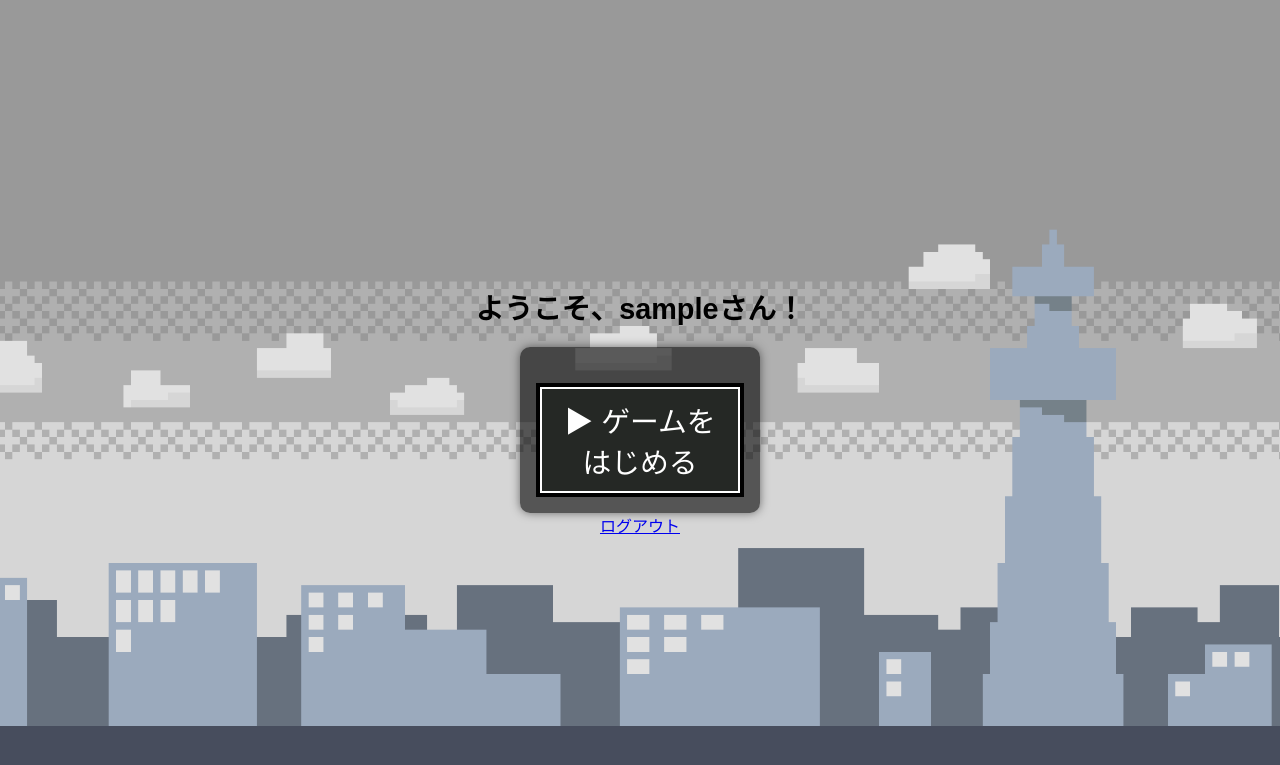
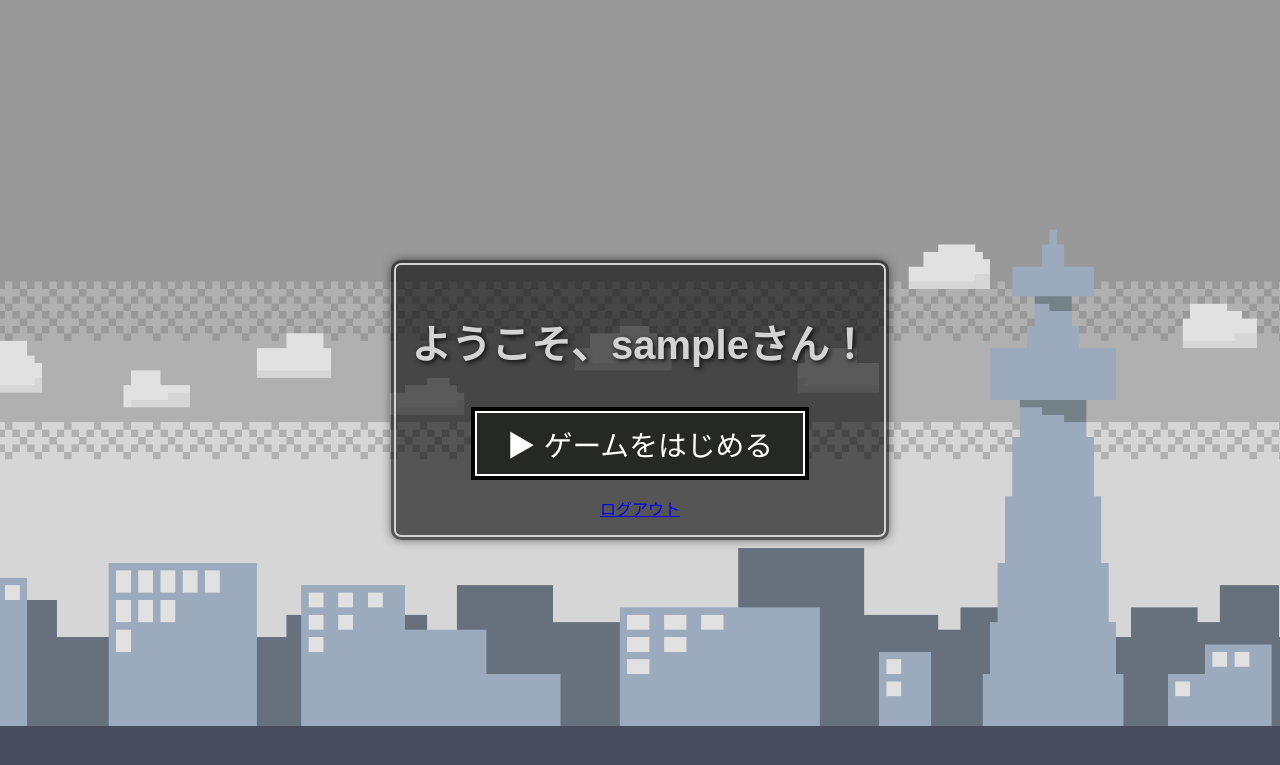
Before and after one commit to s1f10220290/game-development, a Flask app: page /home in a window 1280 px wide. Shown: the top 765 px of the page. Run offline with Flask 3, Linux system fonts and the light colour scheme; the visitor is signed in with stand-in values (Sample User, id 1); some web fonts are replaced.

Commit message:
home.htmlを修正

```diff
--- a/my_flask_app/static/styles/style.css
+++ b/my_flask_app/static/styles/home.css
@@ -50,6 +50,8 @@ form {
     padding: 20px;
     border-radius: 10px;
     box-shadow: 0 0 10px rgba(0, 0, 0, 0.5);
+    outline: 2px solid #d3d3d3;
+    outline-offset: -5px;
 }
 
 label {
@@ -70,8 +72,11 @@ input {
 }
 
 h2 {
-    font-size: 1.8em;
+    font-size: 2.5em;
+    color: #d3d3d3;
+    text-shadow: 2px 2px 5px rgba(0, 0, 0, 0.8);
     margin-bottom: 20px;
+    text-align: center;
 }
 
 button {
@@ -85,8 +90,9 @@ button {
     border-radius: 0;
     cursor: pointer;
     transition: transform 0.3s ease, background-color 0.3s ease;
-    width: 200px;
+    width: 330px;
     margin-top: 20px;
+    margin-bottom: 20px;
 }
 
 button:hover {
--- a/my_flask_app/templates/home.html
+++ b/my_flask_app/templates/home.html
@@ -3,18 +3,20 @@
 <head>
     <meta charset="UTF-8">
     <title>ホーム画面</title>
-    <link rel="stylesheet" type="text/css" href="../static/styles/style.css">
+    <link rel="stylesheet" type="text/css" href="../static/styles/home.css">
 </head>
 <body>
 
     <div class="container">
-        <h2>ようこそ、{{ username }}さん！</h2>
+
 
         <form action="{{ url_for('start_game_route') }}" method="post">
+            <h2>ようこそ、{{ username }}さん！</h2>
             <button type="submit">▶ ゲームをはじめる</button>
+            <a href="{{ url_for('logout') }}">ログアウト</a>
         </form>
 
-        <a href="{{ url_for('logout') }}">ログアウト</a>
+
     </div>
 
 
```
